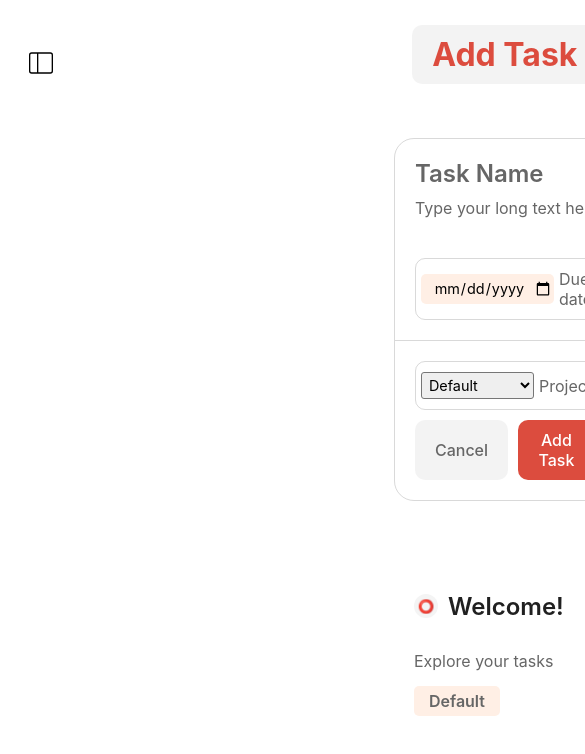
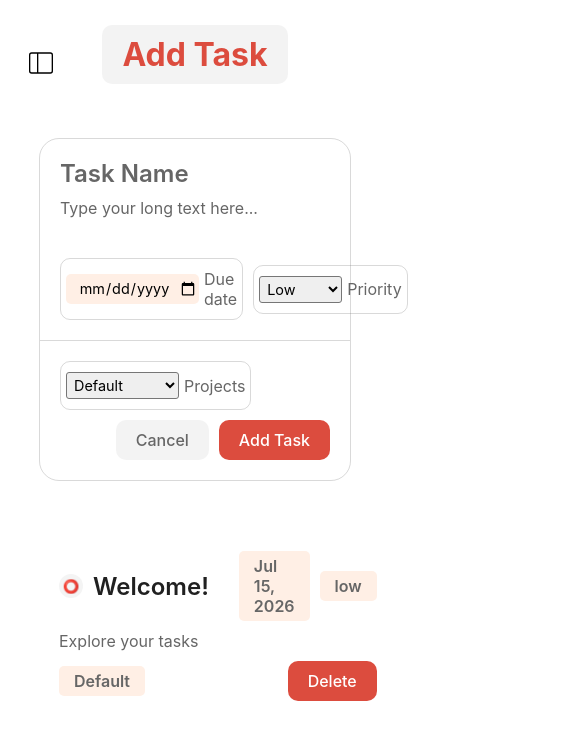
Before and after one commit to damil-adeniyi/todo-list, a website built with webpack: page src/template.html in a window 390 px wide. Both pictures are taken after a click on the button 271 px from the left and 63 px from the top of the page. Shown: the top 754 px of the page, 585 px wide, since content can reach past the window. Built offline with nearby package versions, Linux system fonts and the light colour scheme.

Commit message:
change sidebar position to fixed add box-shadow to sidebar change form and task with to 80% for mobile

```diff
--- a/src/index.js
+++ b/src/index.js
@@ -220,11 +220,13 @@ myProjects.addEventListener('click', function () {
 // toggle sidebar
 const togglebtn = document.querySelector(".toggle")
 const sidebar = document.querySelector(".sidebar")
+const container = document.querySelector(".main-cont")
 
 togglebtn.addEventListener('click', function () {
     sidebar.classList.toggle('active')
     sidebar.classList.toggle('smooth')
     togglebtn.classList.toggle('active-toggle')
+    container.classList.toggle('full-width')
 });
 
 // ==========================================
--- a/src/styles.css
+++ b/src/styles.css
@@ -35,23 +35,31 @@ body {
 
 .main-cont {
     display: grid;
-    grid-template-columns: 320px 1fr;
+    grid-template-columns: 1fr;
     height: 1350px;
+    transition: grid-template-columns 0.3s cubic-bezier(.4,0,.2,1);
+}
+
+.full-width {
+    display: grid;
+    grid-template-columns:  1fr;
+    height: 1350px;
+    transition: grid-template-columns 0.3s cubic-bezier(.4,0,.2,1);
 }
 
 
 /* sidebar */
 .main-cont .sidebar {
     background-color: var(--sidebarBg);
-    /* border-right: 1px solid var(--secondary-color); */
-    /* grid-column: 1/2;
-    grid-row: 1/2; */
     padding: 50px 20px;
     display: flex;
     flex-direction: column;
     justify-content: space-between;
     transition: margin-left 0.3s cubic-bezier(.4,0,.2,1);
-    /* position: relative; */
+    position: fixed;
+    height: 1350px;
+    z-index: 2;
+    box-shadow: 0px 8px 12px rgba(0, 0, 0, 0.25);
 }
 
 .sidebar .nav {
@@ -64,6 +72,7 @@ body {
 }
 
 .nav .toggleBtn {
+    position: fixed;
     cursor: pointer;
     height: 42px;
     width: 42px;
@@ -95,7 +104,7 @@ body {
     /* overflow: hidden; */
 }
 .sidebar .active-toggle {
-    position: absolute;
+    position: fixed;
     top: 42px;
     left: 20px;
     transition: left 0.3s cubic-bezier(.4,0,.2,1);
@@ -722,3 +731,14 @@ body {
     background-color: var(--red1);
 
 }
+
+/* Responsiveness */
+@media (max-width: 1024px) {
+  .main-cont .content .body #form {
+    width: 80%;
+}
+
+.main-cont .content .body #tasks-cont {
+    width: 80%;
+}
+}
```
